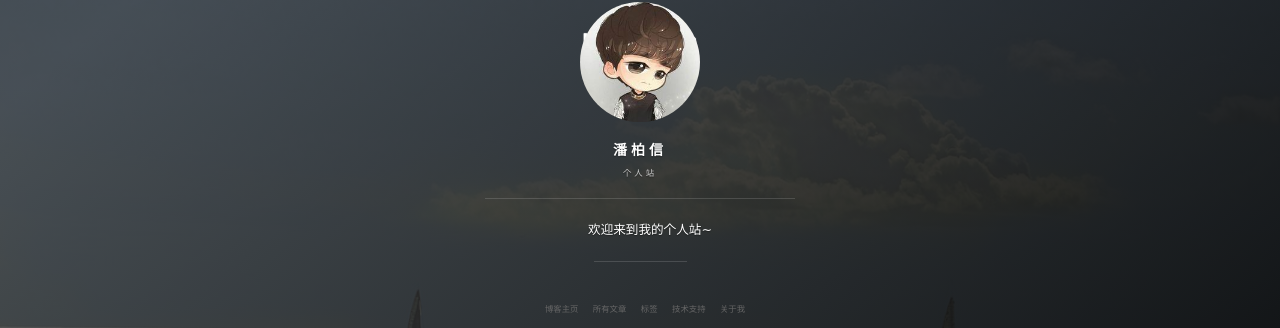
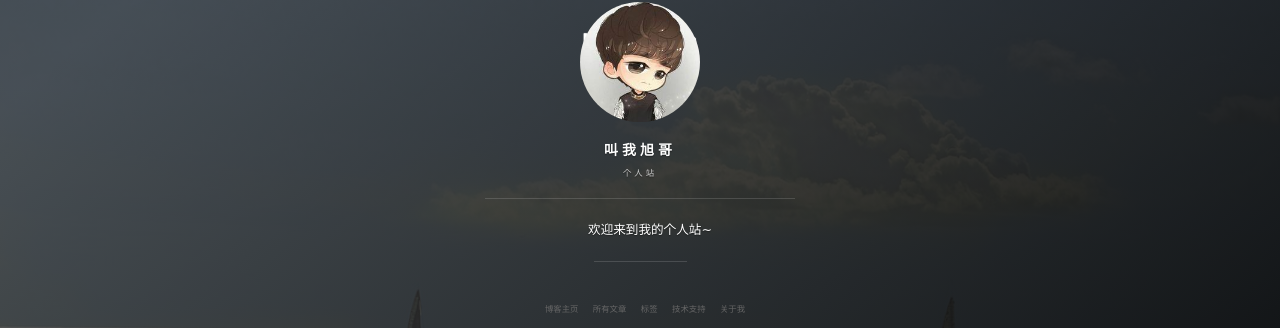
Before and after one commit to JX594/JX594.github.io, a Jekyll site: the page built from index.html, in a window 1280 px wide. Shown: the part 286-614 px from the top of the page. Built offline with Jekyll 4.4.1, drawn with Linux system fonts in a browser that asks for light colours; nearby versions of some CDN libraries; the list of posts is cut into pages by our own code; comment, search, counter and statistics services are not loaded; some of the changed text lies outside the part shown.

Commit message:
Update _config.yml

```diff
--- a/_config.yml
+++ b/_config.yml
@@ -1,5 +1,5 @@
 # Basic
-title: 潘柏信
+title: 叫我旭哥
 subtitle: 个人站
 description: 欢迎来到我的个人站~
 # 头像里面的标题
```
